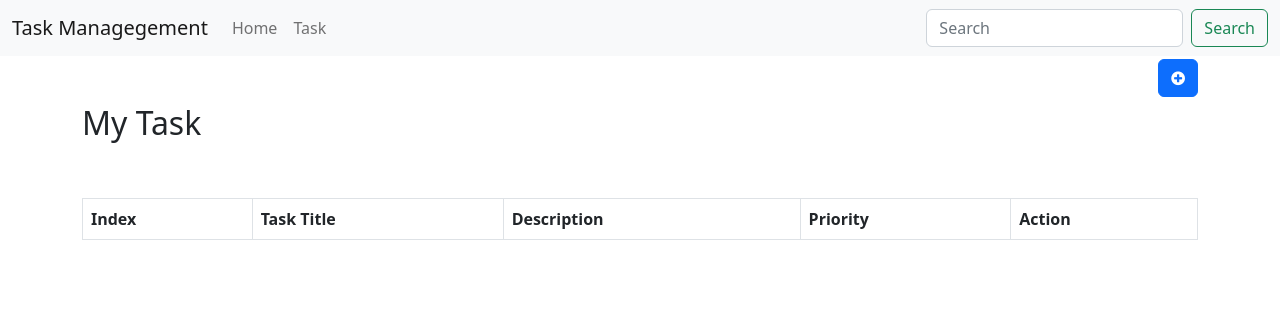
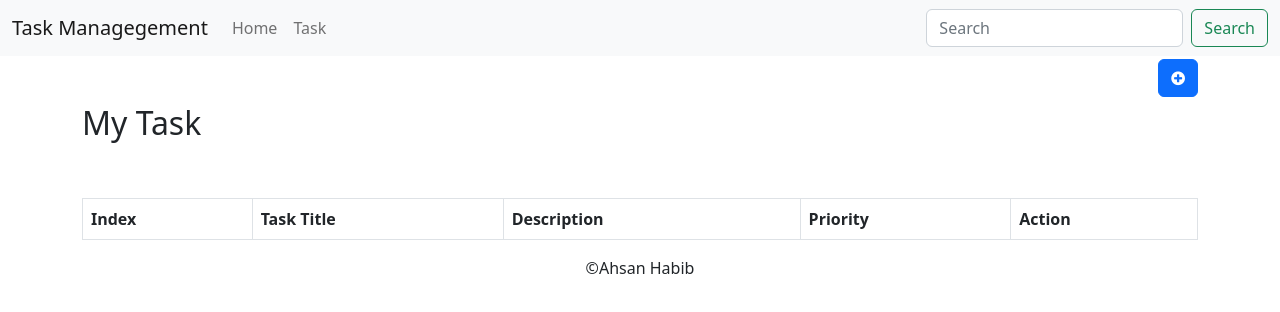
Before and after one commit to mowuj/task-management-redux, a React (Create React App) app: page / in a window 1280 px wide. Shown: the top 312 px of the page. Built offline with nearby package versions, Linux system fonts and the light colour scheme.

Commit message:
footer and taskDetails components create

```diff
--- a/src/App.js
+++ b/src/App.js
@@ -1,13 +1,13 @@
 
 // import './App.css';
 import Navbar from '../src/components/Navbar/Navbar'
+import Layout from './components/Layout/Layout';
 import Task from './components/Task/Task';
 function App() {
   return (
     <div className="App">
 
-      <Navbar />
-      <Task/>
+      <Layout></Layout>
     </div>
   );
 }
--- /dev/null
+++ b/src/components/Footer/Footer.js
@@ -0,0 +1,13 @@
+import React from 'react';
+
+const Footer = () => {
+    return (
+        <div className='text-center'>
+            <p>
+                &copy;Ahsan Habib
+            </p>
+        </div>
+    );
+};
+
+export default Footer;
--- /dev/null
+++ b/src/components/Layout/Layout.js
@@ -0,0 +1,15 @@
+import React from 'react';
+import Task from '../Task/Task';
+import Navbar from '../Navbar/Navbar'
+import Footer from '../Footer/Footer';
+const Layout = () => {
+    return (
+        <div>
+            <Navbar />
+            <Task />
+            <Footer/>
+        </div>
+    );
+};
+
+export default Layout;
--- a/src/components/Task/Task.js
+++ b/src/components/Task/Task.js
@@ -1,5 +1,4 @@
 import React, { useEffect, useState } from 'react';
-import { Table } from 'react-bootstrap';
 
 import './Task.css'
 import TaskForm from '../TaskForm/TaskForm';
@@ -30,7 +29,7 @@ const Task = () => {
       priority,
     }
     const taskData = tasks;
-    taskData.push(taskItem);
+    taskData.unshiftgit (taskItem);
     setTasks(taskData)
     setIsAdded(true)
     setTitle('')
--- /dev/null
+++ b/src/components/TaskDetails/TaskDetails.js
@@ -0,0 +1,23 @@
+import React from 'react';
+
+const TaskDetails = ({item,index}) => {
+    return (
+
+            <tr>
+                <td>{ index+1}</td>
+                <td>{item.title }</td>
+                <td>{ item.description}</td>
+                <td>{ item.priority}</td>
+                        <td>
+
+
+                                <i className='fa fa-pencil text-success pointer' title='Edit Task'></i>
+
+
+                                <i className='fa fa-trash text-danger ms-3 pointer' title='Delete Task'></i>
+                </td>
+        </tr>
+    );
+};
+
+export default TaskDetails;
--- a/src/components/TaskForm/TaskForm.js
+++ b/src/components/TaskForm/TaskForm.js
@@ -1,4 +1,4 @@
-import React, { useState } from 'react';
+
 import Form from 'react-bootstrap/Form';
 import Button from 'react-bootstrap/Button';
 const TaskForm = ({tasks,setTasks,setIsAdded,createTask,title,setTitle,description,setDescription,priority,setPriority}) => {
--- a/src/components/TaskList/TaskList.js
+++ b/src/components/TaskList/TaskList.js
@@ -1,5 +1,6 @@
 import React from 'react';
 import { Table } from 'react-bootstrap';
+import TaskDetails from '../TaskDetails/TaskDetails';
 
 const TaskList = ({tasks}) => {
     return (
@@ -17,22 +18,7 @@ const TaskList = ({tasks}) => {
           <tbody>
             {
               tasks.map((item, index) => (
-                <tr key={index}>
-                  <td>{ index+1}</td>
-                  <td>{item.title }</td>
-                  <td>{ item.description}</td>
-                  <td>{ item.priority}</td>
-                        <td>
-
-
-                                <i className='fa fa-pencil text-success pointer' title='Edit Task'></i>
-
-
-                                <i className='fa fa-trash text-danger ms-3 pointer' title='Delete Task'></i>
-
-                  </td>
-
-        </tr>
+                <TaskDetails key={index} item={ item} index={index} />
               ))
             }
 
```
